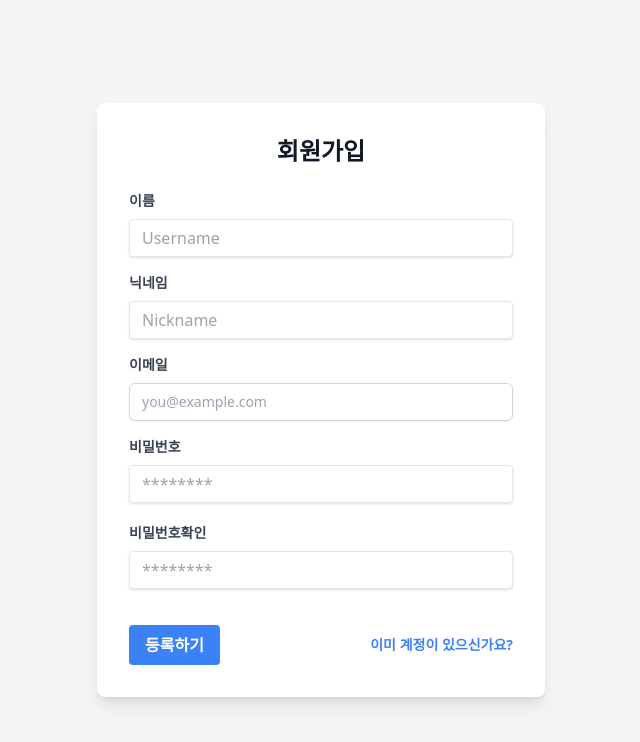
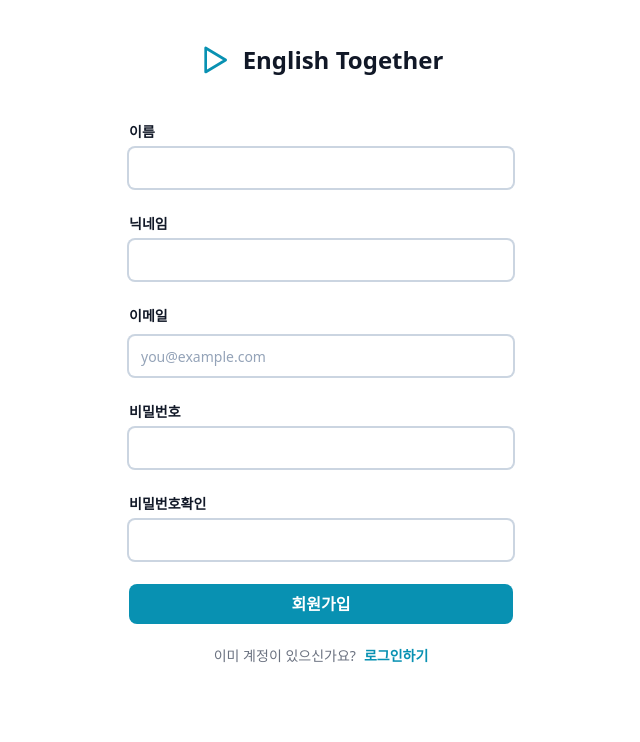
Before and after one commit to together-english/together-english-frontend, a Next.js app: page /register in a window 1280 px wide. Shown: the top 742 px of the page, without its empty margins (319-959 px from the left). Built offline with nearby package versions, Linux system fonts and the light colour scheme.

Commit message:
로그인 및 회원가입 페이지 디자인 배경색을 진한 회색에서 화이트로 변경

```diff
--- a/app/(without-nav)/login/page.tsx
+++ b/app/(without-nav)/login/page.tsx
@@ -6,11 +6,12 @@ import '../../../styles/globals.css'
 import {useAuth} from '@/contexts'
 import {useRouter} from 'next/navigation'
 import * as U from '@/utils'
+import {SignUpDataType} from '@/types/auth'
 
 type LoginFormType = Record<'email' | 'password', string>
 const initialFormState = {email: '', password: ''}
 
-export default function login() {
+export default function Login() {
   const [{email, password}, setForm] = useState<LoginFormType>(initialFormState)
   const changed = useCallback(
     (key: string) => (e: ChangeEvent<HTMLInputElement>) => {
@@ -25,81 +26,109 @@ export default function login() {
   }, [email, password, login, router])
 
   useEffect(() => {
-    U.readObjectP<LoginFormType>('user')
-      .then(user => {
-        if (user) setForm(user)
+    U.readObjectP<SignUpDataType>('signInResponse')
+      .then(signInResponse => {
+        if (signInResponse)
+          setForm({email: signInResponse.email, password: signInResponse.password})
       })
-      .catch(e => {})
+      .catch(e => {
+        console.log(e)
+      })
   }, [])
+  return (
+    <div className="flex min-h-full flex-col justify-center px-6 py-12 lg:px-8">
+      <div className="sm:mx-auto sm:w-full sm:max-w-sm">
+        <a
+          href="/"
+          className="flex justify-center items-center mx-auto mb-16 h-6 w-auto text-slate-900 mt-10">
+          <span className="sr-only">English Together</span>
+          <svg
+            className="w-8 h-8 text-cyan-600"
+            fill="none"
+            stroke="currentColor"
+            viewBox="0 0 24 24"
+            xmlns="http://www.w3.org/2000/svg">
+            <path
+              stroke-linecap="round"
+              stroke-linejoin="round"
+              stroke-width="2"
+              d="M5 3v18l15-9L5 3z"></path>
+          </svg>
+          <span className="text-2xl font-semibold text-gray-900 ml-3">
+            English Together
+          </span>
+        </a>
+      </div>
 
-  return (
-    <div className="min-h-screen flex items-center justify-center bg-gray-100 dark:bg-gray-800">
-      <div className="bg-white dark:bg-gray-700 p-8 rounded-lg shadow-lg w-full max-w-md">
-        <div className="flex items-center justify-between">
-          <Link href="/">
-            <h2 className="text-2xl font-bold mb-6 text-center text-gray-900 dark:text-white">
-              English Together
-            </h2>
-          </Link>
-          <h2 className="text-2xl font-bold mb-6 text-center text-gray-900 dark:text-white">
-            Login
-          </h2>
-        </div>
-        <form>
-          <div className="mb-4">
+      <div className="mt-10 sm:mx-auto sm:w-full sm:max-w-sm">
+        <form className="space-y-6" action="#" method="POST">
+          <div>
             <label
-              className="block text-gray-700 dark:text-gray-300 text-sm font-bold mb-2"
-              htmlFor="username"
-            >
+              htmlFor="email"
+              className="block text-sm font-semibold leading-6 text-gray-900">
               이메일
             </label>
+            <div className="mt-2">
               <input
-              className="shadow appearance-none border rounded w-full py-2 px-3 text-gray-700 dark:text-gray-300 leading-tight focus:outline-none focus:shadow-outline"
                 id="email"
+                name="email"
+                type="email"
                 value={email}
                 onChange={changed('email')}
-              type="text"
-              placeholder="Username"
+                autoComplete="email"
+                required
+                className="ring-2 mt-2 appearance-none text-slate-900 bg-white rounded-md block w-full px-3 h-10 shadow-sm sm:text-sm focus:outline-none placeholder:text-slate-400 focus:ring-2 focus:ring-cyan-600 ring-slate-300"
               />
             </div>
-          <div className="mb-6">
+          </div>
+
+          <div>
+            <div className="flex items-center justify-between">
               <label
-              className="block text-gray-700 dark:text-gray-300 text-sm font-bold mb-2"
                 htmlFor="password"
-            >
-              Password
+                className="block text-sm font-semibold leading-6 text-gray-900">
+                비밀번호
               </label>
+              <div className="text-sm">
+                <a
+                  href="#"
+                  className="pl-2 font-semibold leading-6 text-cyan-600 hover:text-cyan-500">
+                  비밀번호를 잊으셨나요?
+                </a>
+              </div>
+            </div>
+            <div className="mt-2">
               <input
-              className="shadow appearance-none border rounded w-full py-2 px-3 text-gray-700 dark:text-gray-300 mb-3 leading-tight focus:outline-none focus:shadow-outline"
                 id="password"
+                name="password"
                 type="password"
                 onChange={changed('password')}
                 value={password}
-              placeholder="********"
+                autoComplete="current-password"
+                required
+                className="mt-2 ring-2 appearance-none text-slate-900 bg-white rounded-md block w-full px-3 h-10 shadow-sm sm:text-sm focus:outline-none placeholder:text-slate-400 focus:ring-2 focus:ring-cyan-600 ring-slate-300"
               />
             </div>
-          <div className="flex items-center justify-between">
+          </div>
+
+          <div>
             <button
-              className="bg-blue-500 hover:bg-blue-700 text-white font-bold py-2 px-4 rounded focus:outline-none focus:shadow-outline"
+              type="button"
               onClick={loginAccount}
-              type="button"
-            >
-              Sign In
+              className="block w-full text-center bg-cyan-600 text-white rounded-lg px-3 py-2 text-base font-semibold hover:bg-cyan-700">
+              로그인
             </button>
+          </div>
+        </form>
+
+        <p className="mt-10 text-center text-sm text-gray-500">
+          처음이신가요?
           <Link
             href="/register"
-              className="inline-block align-baseline font-bold text-sm text-blue-500 hover:text-blue-800"
-            >
+            className="pl-2 font-semibold leading-6 text-cyan-600 hover:text-cyan-500">
             회원가입
           </Link>
-            <Link
-              href="#"
-              className="inline-block align-baseline font-bold text-sm text-blue-500 hover:text-blue-800"
-            >
-              비밀번호 찾기
-            </Link>
-          </div>
-        </form>
+        </p>
       </div>
     </div>
   )
--- a/app/(without-nav)/register/page.tsx
+++ b/app/(without-nav)/register/page.tsx
@@ -70,96 +70,146 @@ export default function register() {
       undefined
     )
   }, [email, password, confirmPassword, signup])
+  return (
+    <div className="flex min-h-full flex-col justify-center px-6 py-12 lg:px-8">
+      <div className="sm:mx-auto sm:w-full sm:max-w-sm">
+        <a
+          href="/"
+          className="flex justify-center items-center mx-auto mb-2 h-6 w-auto text-slate-900">
+          <span className="sr-only">English Together</span>
+          <svg
+            className="w-8 h-8 text-cyan-600"
+            fill="none"
+            stroke="currentColor"
+            viewBox="0 0 24 24"
+            xmlns="http://www.w3.org/2000/svg">
+            <path
+              stroke-linecap="round"
+              stroke-linejoin="round"
+              stroke-width="2"
+              d="M5 3v18l15-9L5 3z"></path>
+          </svg>
+          <span className="text-2xl font-semibold text-gray-900 ml-3">
+            English Together
+          </span>
+        </a>
+      </div>
 
-  return (
-    <div className="min-h-screen flex items-center justify-center bg-gray-100 dark:bg-gray-800">
-      <div className="bg-white dark:bg-gray-700 p-8 rounded-lg shadow-lg w-full max-w-md">
-        <h2 className="text-2xl font-bold mb-6 text-center text-gray-900 dark:text-white">
-          회원가입
-        </h2>
-        <form>
-          <div className="mb-4">
+      <div className="mt-10 sm:mx-auto sm:w-full sm:max-w-sm">
+        <form className="space-y-6" action="#" method="POST">
+          <div>
+            <div className="flex items-center justify-between">
               <label
-              className="block text-gray-700 dark:text-gray-300 text-sm font-bold mb-2"
-              htmlFor="username">
+                htmlFor="username"
+                className="block text-sm font-semibold leading-6 text-gray-900">
                 이름
               </label>
+            </div>
+            <div className="mt-1">
               <input
-              className="shadow appearance-none border rounded w-full py-2 px-3 text-gray-700 dark:text-gray-300 leading-tight focus:outline-none focus:shadow-outline"
                 id="username"
                 type="text"
                 value={name}
                 onChange={changed('name')}
-              placeholder="Username"
+                required
+                className="mt-1 appearance-none text-slate-900 bg-white rounded-md block w-full px-3 h-10 shadow-sm sm:text-sm focus:outline-none placeholder:text-slate-400 focus:ring-2 focus:ring-cyan-600 ring-2 ring-slate-300"
               />
             </div>
-          <div className="mb-4">
+          </div>
+          <div>
+            <div className="flex items-center justify-between">
               <label
-              className="block text-gray-700 dark:text-gray-300 text-sm font-bold mb-2"
-              htmlFor="username">
+                htmlFor="password"
+                className="block text-sm font-semibold leading-6 text-gray-900">
                 닉네임
               </label>
+            </div>
+            <div className="mt-1">
               <input
-              className="shadow appearance-none border rounded w-full py-2 px-3 text-gray-700 dark:text-gray-300 leading-tight focus:outlnie-none focus:shadow-outline"
                 id="nickname"
                 type="text"
                 value={nickname}
                 onChange={changed('nickname')}
-              placeholder="Nickname"
+                autoComplete="current-password"
+                required
+                className="mt-1 appearance-none text-slate-900 bg-white rounded-md block w-full px-3 h-10 shadow-sm sm:text-sm focus:outline-none placeholder:text-slate-400 focus:ring-2 focus:ring-cyan-600 ring-2 ring-slate-300"
               />
             </div>
-          <div className="mb-4">
+          </div>
+
+          <div>
             <label
-              className="block text-gray-700 dark:text-gray-300 text-sm font-bold mb-2"
-              htmlFor="email">
+              htmlFor="email"
+              className="block text-sm font-semibold leading-6 text-gray-900">
               이메일
             </label>
+            <div className="mt-1">
               <EmailInput onEmailChange={handleEmailChange} />
             </div>
-          <div className="mb-2">
+          </div>
+
+          <div>
+            <div className="flex items-center justify-between">
               <label
-              className="block text-gray-700 dark:text-gray-300 text-sm font-bold mb-2"
-              htmlFor="password">
+                htmlFor="password"
+                className="block text-sm font-semibold leading-6 text-gray-900">
                 비밀번호
               </label>
+            </div>
+            <div className="mt-1">
               <input
-              className="shadow appearance-none border rounded w-full py-2 px-3 text-gray-700 dark:text-gray-300 mb-3 leading-tight focus:outline-none focus:shadow-outline"
                 id="password"
+                name="password"
                 type="password"
                 value={password}
                 onChange={changed('password')}
-              placeholder="********"
+                autoComplete="current-password"
+                required
+                className="mt-1 appearance-none text-slate-900 bg-white rounded-md block w-full px-3 h-10 shadow-sm sm:text-sm focus:outline-none placeholder:text-slate-400 focus:ring-2 focus:ring-cyan-600 ring-2 ring-slate-300"
               />
             </div>
-          <div className="mb-6">
+          </div>
+
+          <div>
+            <div className="flex items-center justify-between">
               <label
-              className="block text-gray-700 dark:text-gray-300 text-sm font-bold mb-2"
-              htmlFor="confirmPassword">
+                htmlFor="confirmPassword"
+                className="block text-sm font-semibold leading-6 text-gray-900">
                 비밀번호확인
               </label>
+            </div>
+            <div className="mt-1">
               <input
-              className="shadow appearance-none border rounded w-full py-2 px-3 text-gray-700 dark:text-gray-300 mb-3 leading-tight focus:outline-none focus:shadow-outline"
                 id="confirmPassword"
+                name="password"
                 type="password"
                 value={confirmPassword}
                 onChange={changed('confirmPassword')}
-              placeholder="********"
+                autoComplete="current-password"
+                required
+                className="mt-1 appearance-none text-slate-900 bg-white rounded-md block w-full px-3 h-10 shadow-sm sm:text-sm focus:outline-none placeholder:text-slate-400 focus:ring-2 focus:ring-cyan-600 ring-2 ring-slate-300"
               />
             </div>
-          <div className="flex items-center justify-between">
+          </div>
+
+          <div>
             <button
-              className="bg-blue-500 hover:bg-blue-700 text-white font-bold py-2 px-4 rounded focus:outline-none focus:shadow-outline"
               type="button"
+              className="block w-full text-center bg-cyan-600 text-white rounded-lg px-3 py-2 text-base font-semibold hover:bg-cyan-700"
               onClick={createAcount}>
-              등록하기
+              회원가입
             </button>
-            <Link
-              className="inline-block align-baseline font-bold text-sm text-blue-500 hover:text-blue-800"
-              href="/login">
-              이미 계정이 있으신가요?
-            </Link>
           </div>
         </form>
+
+        <p className="mt-5 text-center text-sm text-gray-500">
+          이미 계정이 있으신가요?
+          <Link
+            href="/login"
+            className="pl-2 font-semibold leading-6 text-cyan-600 hover:text-cyan-500">
+            로그인하기
+          </Link>
+        </p>
       </div>
     </div>
   )
--- a/components/input/emailInput.tsx
+++ b/components/input/emailInput.tsx
@@ -31,23 +31,16 @@ const EmailInput: React.FC<EmailInputProps> = ({onEmailChange}) => {
     onEmailChange(inputEmail, isValid)
   }
 
-  const handleSubmit = (e: React.FormEvent) => {
-    e.preventDefault()
-    if (error === '') {
-      alert('Email submitted: ' + email)
-    }
-  }
-
   return (
     <div>
       <input
         type="email"
         id="email"
+        required
         value={email}
         onChange={handleChange}
-        className={`mt-1 block w-full px-3 py-2 border ${
-          error ? 'border-red-500' : 'border-gray-300'
-        } rounded-md shadow-sm focus:outline-none focus:ring-indigo-500 focus:border-indigo-500 sm:text-sm`}
+        className={` mt-2 appearance-none text-slate-900 bg-white rounded-md block w-full px-3 h-10 shadow-sm sm:text-sm focus:outline-none placeholder:text-slate-400 focus:ring-2 focus:ring-cyan-600 ring-2 ring-slate-300
+        ${error ? 'border-red-500' : 'border-gray-300'} `}
         placeholder="you@example.com"
       />
       {error && <p className="mt-2 text-sm text-red-600">{error}</p>}
--- a/contexts/AuthContext.tsx
+++ b/contexts/AuthContext.tsx
@@ -38,11 +38,13 @@ export const AuthProvider: FC<PropsWithChildren<AuthProviderProps>> = ({children
         const {status, data, message} = result
         if (result.status === StatusEnum.SUCCESS) {
           router.push('/')
+          callback && callback()
         } else {
           alert(message)
         }
+        U.removeItemFromStorageP('signInResponse')
+        setSignInResponse(undefined)
       })
-    callback && callback()
   }, [])
   const login = useCallback((email: string, password: string, callback?: Callback) => {
     const user = {email, password}
@@ -52,11 +54,11 @@ export const AuthProvider: FC<PropsWithChildren<AuthProviderProps>> = ({children
         if (result.status === StatusEnum.SUCCESS && result.data) {
           U.writeObjectP('signInResponse', result.data)
           setSignInResponse(result.data)
+          callback && callback()
         } else {
           alert(result.message)
         }
       })
-    callback && callback()
   }, [])
   const logout = useCallback((callback?: Callback) => {
     U.removeItemFromStorageP('signInResponse')
```
Lines whose indentation alone changed are shown as unchanged.
